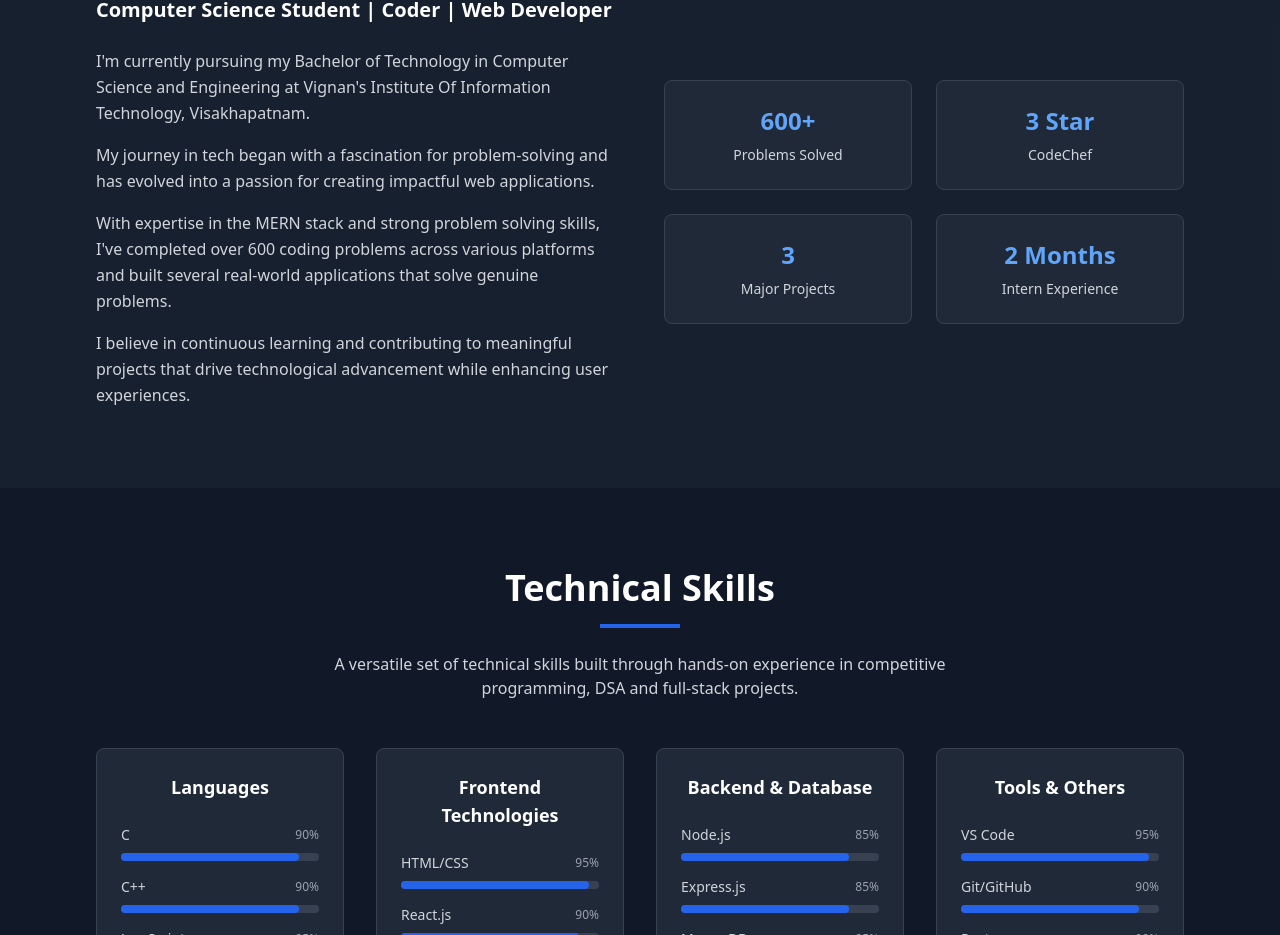
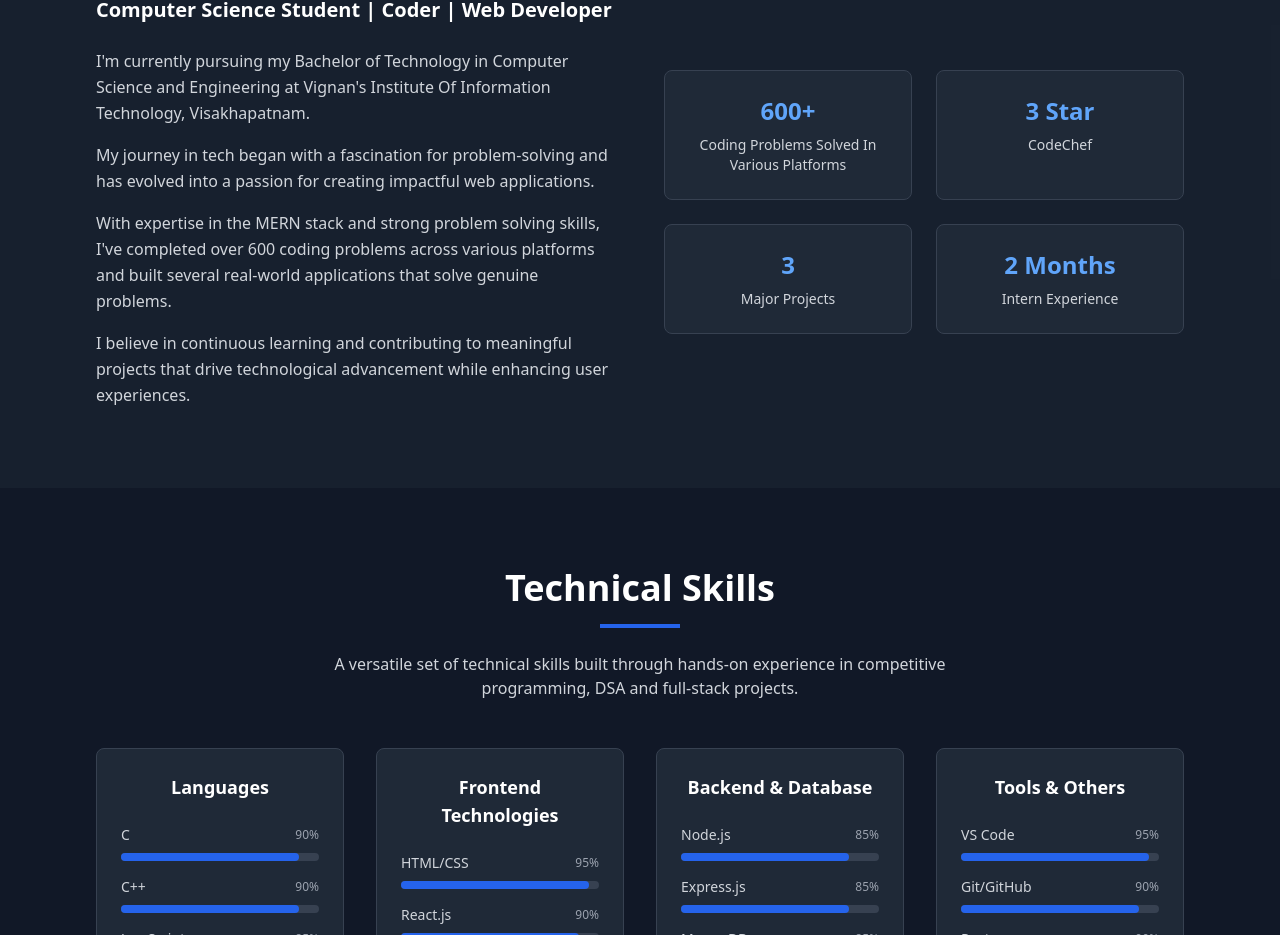
Before and after one commit to DatlaRakeshVarma/My-Portfolio, a React (Vite) app: page / in a window 1280 px wide. Shown: the part 992-1927 px from the top of the page. Built offline with nearby package versions, Linux system fonts and the light colour scheme.

Commit message:
Update About.tsx

```diff
--- a/src/components/About.tsx
+++ b/src/components/About.tsx
@@ -37,7 +37,7 @@ const About = () => {
           <div className="grid grid-cols-2 gap-6">
             <div className="bg-gray-800 rounded-lg p-6 text-center border border-gray-700">
               <div className="text-2xl font-bold text-blue-400 mb-2">600+</div>
-              <div className="text-gray-300 text-sm">Problems Solved</div>
+              <div className="text-gray-300 text-sm">Coding Problems Solved In Various Platforms</div>
             </div>
             <div className="bg-gray-800 rounded-lg p-6 text-center border border-gray-700">
               <div className="text-2xl font-bold text-blue-400 mb-2">3 Star</div>
```
